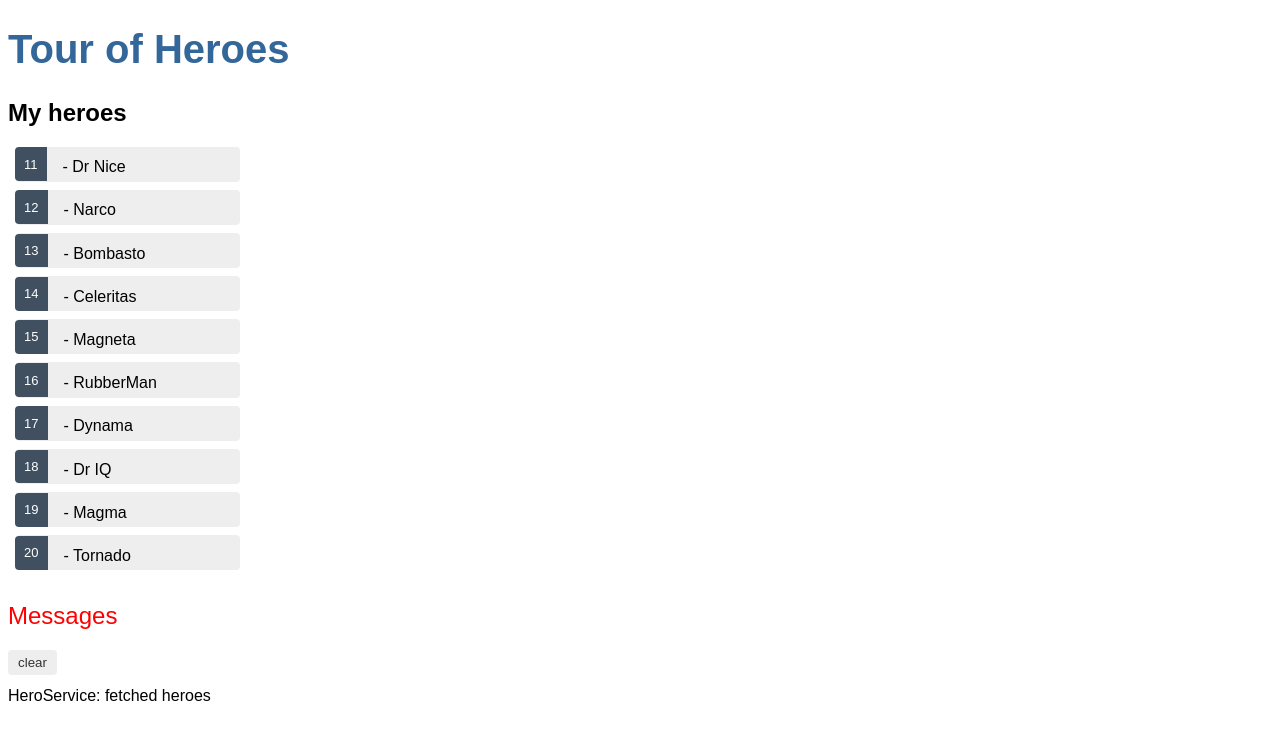
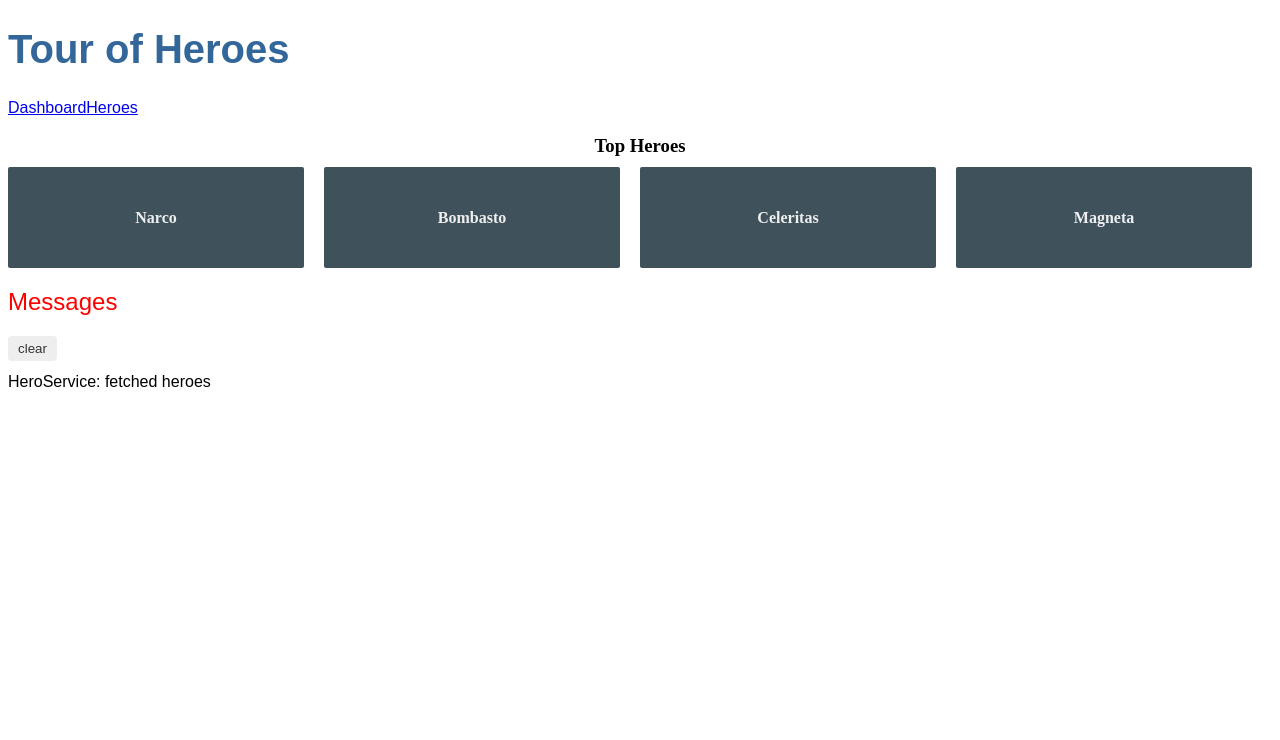
Before and after one commit to Thorzila/tour-of-heroes-angular, an Angular app: page /dashboard in a window 1280 px wide. Before the commit this address led to /. Shown: the top 740 px of the page. Built offline with nearby package versions, Linux system fonts and the light colour scheme.

Commit message:
Dashboard created

```diff
--- a/src/app/app-routing.module.ts
+++ b/src/app/app-routing.module.ts
@@ -1,7 +1,13 @@
 import { NgModule } from '@angular/core';
 import { Routes, RouterModule } from '@angular/router';
+import { HeroesComponent } from './heroes/heroes.component';
+import { DashboardComponent } from './dashboard/dashboard.component';
 
-const routes: Routes = [];
+const routes: Routes = [
+  {path: '', redirectTo: '/dashboard', pathMatch: 'full'},
+  {path: 'heroes', component: HeroesComponent},
+  {path: 'dashboard', component: DashboardComponent}
+];
 
 @NgModule({
   imports: [RouterModule.forRoot(routes, { relativeLinkResolution: 'legacy' })],
--- a/src/app/app.component.html
+++ b/src/app/app.component.html
@@ -1,3 +1,7 @@
 <h1>{{title}}</h1>
-<app-heroes></app-heroes>
+<nav>
+    <a routerLink="/dashboard">Dashboard</a>
+    <a routerLink="/heroes">Heroes</a>
+  </nav>
+<router-outlet></router-outlet>
 <app-messages></app-messages>
--- a/src/app/app.module.ts
+++ b/src/app/app.module.ts
@@ -7,13 +7,15 @@
 import { HeroesComponent } from './heroes/heroes.component';
 import { HeroDetailComponent } from './hero-detail/hero-detail.component';
 import { MessagesComponent } from './messages/messages.component';
+import { DashboardComponent } from './dashboard/dashboard.component';
 
 @NgModule({
   declarations: [
     AppComponent,
     HeroesComponent,
     HeroDetailComponent,
-    MessagesComponent
+    MessagesComponent,
+    DashboardComponent
   ],
   imports: [
     BrowserModule,
--- /dev/null
+++ b/src/app/dashboard/dashboard.component.html
@@ -0,0 +1,8 @@
+<h3>Top Heroes</h3>
+<div class="grid grid-pad">
+  <a *ngFor="let hero of heroes" class="col-1-4">
+    <div class="module hero">
+      <h4>{{hero.name}}</h4>
+    </div>
+  </a>
+</div>
--- /dev/null
+++ b/src/app/dashboard/dashboard.component.scss
@@ -0,0 +1,61 @@
+/* DashboardComponent's private CSS styles */
+[class*='col-'] {
+    float: left;
+    padding-right: 20px;
+    padding-bottom: 20px;
+  }
+  [class*='col-']:last-of-type {
+    padding-right: 0;
+  }
+  a {
+    text-decoration: none;
+  }
+  *, *::after, *::before {
+    box-sizing: border-box;
+  }
+  h3 {
+    text-align: center;
+    margin-bottom: 0;
+  }
+  h4 {
+    position: relative;
+  }
+  .grid {
+    margin: 0;
+  }
+  .col-1-4 {
+    width: 25%;
+  }
+  .module {
+    padding: 20px;
+    text-align: center;
+    color: #eee;
+    max-height: 120px;
+    min-width: 120px;
+    background-color: #3f525c;
+    border-radius: 2px;
+  }
+  .module:hover {
+    background-color: #eee;
+    cursor: pointer;
+    color: #607d8b;
+  }
+  .grid-pad {
+    padding: 10px 0;
+  }
+  .grid-pad > [class*='col-']:last-of-type {
+    padding-right: 20px;
+  }
+  @media (max-width: 600px) {
+    .module {
+      font-size: 10px;
+      max-height: 75px; }
+  }
+  @media (max-width: 1024px) {
+    .grid {
+      margin: 0;
+    }
+    .module {
+      min-width: 60px;
+    }
+  }
--- /dev/null
+++ b/src/app/dashboard/dashboard.component.ts
@@ -0,0 +1,23 @@
+import { Component, OnInit } from '@angular/core';
+import { Hero } from '../models/hero';
+import { HeroService } from '../hero.service';
+
+@Component({
+  selector: 'app-dashboard',
+  templateUrl: './dashboard.component.html',
+  styleUrls: ['./dashboard.component.scss']
+})
+export class DashboardComponent implements OnInit {
+  heroes: Hero[] = [];
+
+  constructor(private heroService: HeroService) { }
+
+  ngOnInit(): void {
+    this.getHeroes();
+  }
+
+  getHeroes(): void {
+    this.heroService.getHeroes().subscribe(heroes => this.heroes = heroes.slice(1,5));
+  }
+
+}
```
Also changed, not shown: 1 other file (tests, documents, lock files or other folders).
